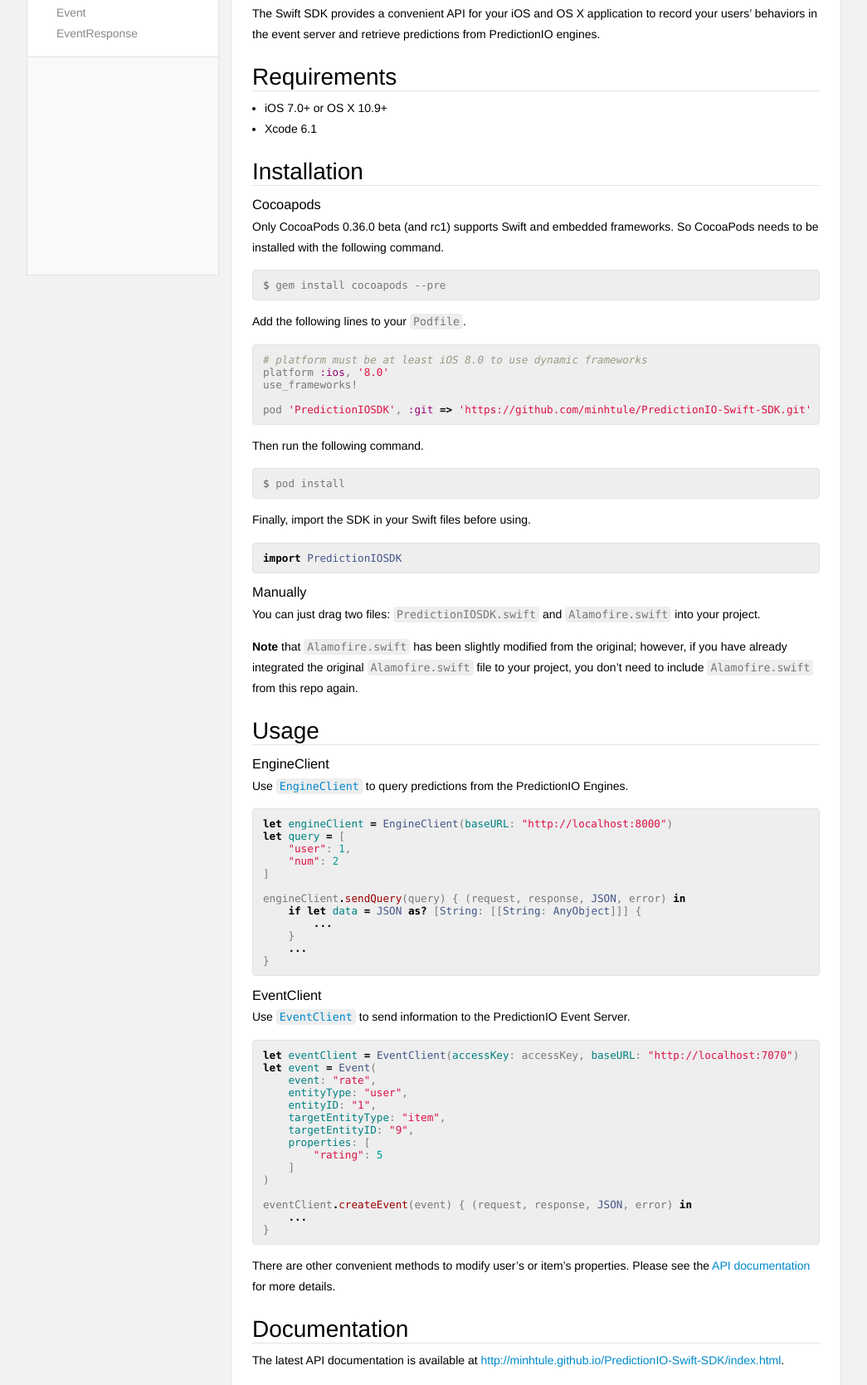
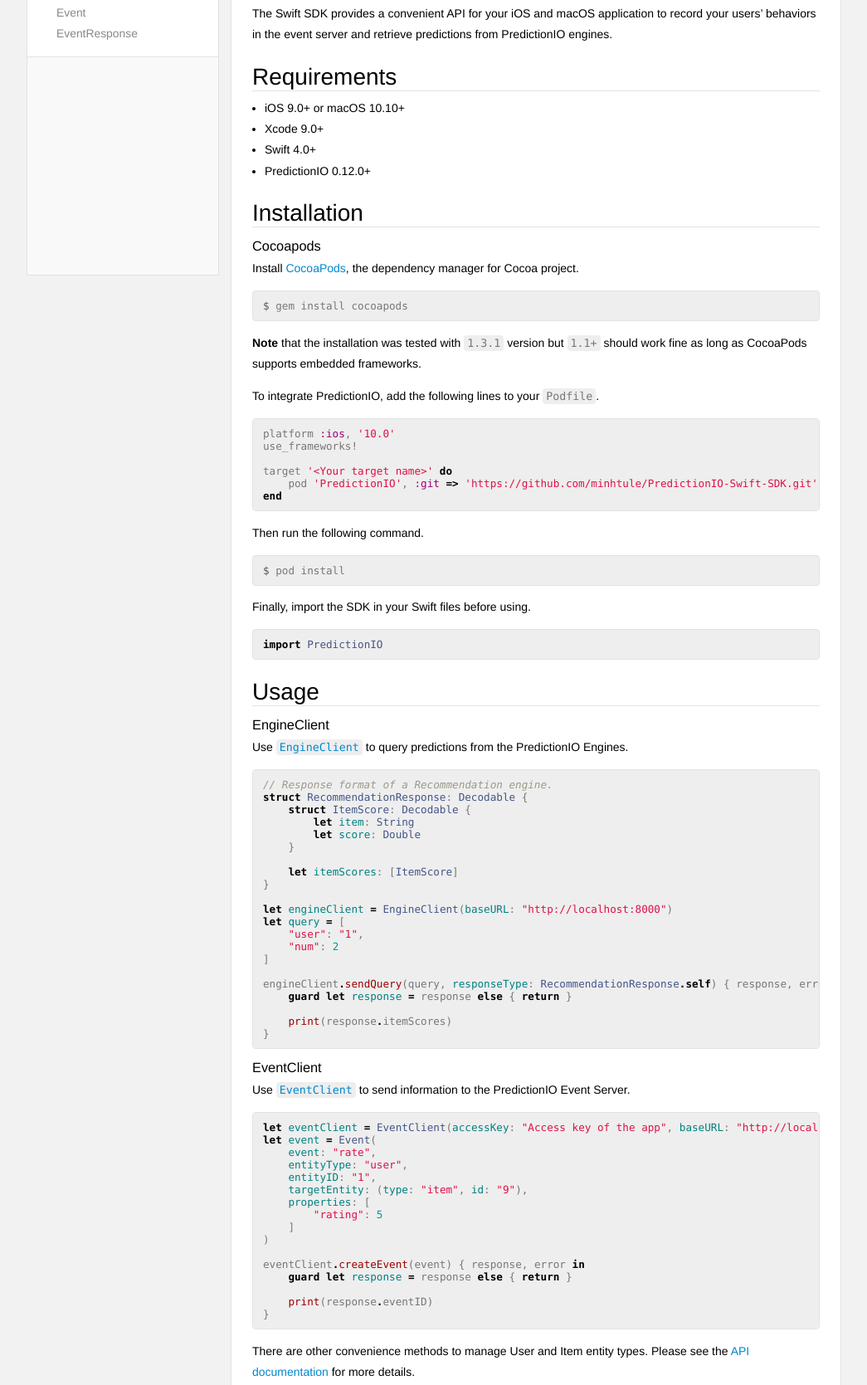
Before and after one commit to minhtule/PredictionIO-Swift-SDK, a plain HTML site: page docs/index.html in a window 1280 px wide. Shown: the part 468-2137 px from the top of the page at 83% size, without its empty margins (118-1163 px from the left). Drawn offline with Linux system fonts and the light colour scheme.

Commit message:
Update README file

```diff
--- a/docs/index.html
+++ b/docs/index.html
@@ -86,26 +86,31 @@
 
 <p><a href="https://travis-ci.org/minhtule/PredictionIO-Swift-SDK"><img src="https://travis-ci.org/minhtule/PredictionIO-Swift-SDK.svg?branch=master" alt="Build Status"></a></p>
 
-<p>The Swift SDK provides a convenient API for your iOS and OS X application to record your users&rsquo; behaviors in the event server and retrieve predictions from PredictionIO engines.</p>
+<p>The Swift SDK provides a convenient API for your iOS and macOS application to record your users&rsquo; behaviors in the event server and retrieve predictions from PredictionIO engines.</p>
 <h2 id='requirements' class='heading'>Requirements</h2>
 
 <ul>
-<li>iOS 7.0+ or OS X 10.9+</li>
-<li>Xcode 6.1</li>
+<li>iOS 9.0+ or macOS 10.10+</li>
+<li>Xcode 9.0+</li>
+<li>Swift 4.0+</li>
+<li>PredictionIO 0.12.0+</li>
 </ul>
 <h2 id='installation' class='heading'>Installation</h2>
 <h3 id='cocoapods' class='heading'>Cocoapods</h3>
 
-<p>Only CocoaPods 0.36.0 beta (and rc1) supports Swift and embedded frameworks. So CocoaPods needs to be installed with the following command.</p>
-<pre class="highlight shell"><code><span class="gp">$ </span>gem install cocoapods --pre
+<p>Install <a href="https://cocoapods.org/">CocoaPods</a>, the dependency manager for Cocoa project.</p>
+<pre class="highlight shell"><code><span class="gp">$ </span>gem install cocoapods
 </code></pre>
 
-<p>Add the following lines to your <code>Podfile</code>.</p>
-<pre class="highlight ruby"><code><span class="c1"># platform must be at least iOS 8.0 to use dynamic frameworks</span>
-<span class="n">platform</span> <span class="ss">:ios</span><span class="p">,</span> <span class="s1">'8.0'</span>
+<p><strong>Note</strong> that the installation was tested with <code>1.3.1</code> version but <code>1.1+</code> should work fine as long as CocoaPods supports embedded frameworks.</p>
+
+<p>To integrate PredictionIO, add the following lines to your <code>Podfile</code>.</p>
+<pre class="highlight ruby"><code><span class="n">platform</span> <span class="ss">:ios</span><span class="p">,</span> <span class="s1">'10.0'</span>
 <span class="n">use_frameworks!</span>
 
-<span class="n">pod</span> <span class="s1">'PredictionIOSDK'</span><span class="p">,</span> <span class="ss">:git</span> <span class="o">=&gt;</span> <span class="s1">'https://github.com/minhtule/PredictionIO-Swift-SDK.git'</span>
+<span class="n">target</span> <span class="s1">'&lt;Your target name&gt;'</span> <span class="k">do</span>
+    <span class="n">pod</span> <span class="s1">'PredictionIO'</span><span class="p">,</span> <span class="ss">:git</span> <span class="o">=&gt;</span> <span class="s1">'https://github.com/minhtule/PredictionIO-Swift-SDK.git'</span>
+<span class="k">end</span>
 </code></pre>
 
 <p>Then run the following command.</p>
@@ -113,71 +118,80 @@
 </code></pre>
 
 <p>Finally, import the SDK in your Swift files before using.</p>
-<pre class="highlight swift"><code><span class="kd">import</span> <span class="kt">PredictionIOSDK</span>
+<pre class="highlight swift"><code><span class="kd">import</span> <span class="kt">PredictionIO</span>
 </code></pre>
-<h3 id='manually' class='heading'>Manually</h3>
-
-<p>You can just drag two files: <code>PredictionIOSDK.swift</code> and <code>Alamofire.swift</code> into your project. </p>
-
-<p><strong>Note</strong> that <code>Alamofire.swift</code> has been slightly modified from the original; however, if you have already integrated the original <code>Alamofire.swift</code> file to your project, you don&rsquo;t need to include <code>Alamofire.swift</code> from this repo again.</p>
 <h2 id='usage' class='heading'>Usage</h2>
 <h3 id='engineclient' class='heading'>EngineClient</h3>
 
 <p>Use <code><a href="Classes/EngineClient.html">EngineClient</a></code> to query predictions from the PredictionIO Engines.</p>
-<pre class="highlight swift"><code><span class="k">let</span> <span class="nv">engineClient</span> <span class="o">=</span> <span class="kt">EngineClient</span><span class="p">(</span><span class="nv">baseURL</span><span class="p">:</span> <span class="s">"http://localhost:8000"</span><span class="p">)</span>
+<pre class="highlight swift"><code><span class="c1">// Response format of a Recommendation engine.</span>
+<span class="kd">struct</span> <span class="kt">RecommendationResponse</span><span class="p">:</span> <span class="kt">Decodable</span> <span class="p">{</span>
+    <span class="kd">struct</span> <span class="kt">ItemScore</span><span class="p">:</span> <span class="kt">Decodable</span> <span class="p">{</span>
+        <span class="k">let</span> <span class="nv">item</span><span class="p">:</span> <span class="kt">String</span>
+        <span class="k">let</span> <span class="nv">score</span><span class="p">:</span> <span class="kt">Double</span>
+    <span class="p">}</span>
+
+    <span class="k">let</span> <span class="nv">itemScores</span><span class="p">:</span> <span class="p">[</span><span class="kt">ItemScore</span><span class="p">]</span>
+<span class="p">}</span>
+
+<span class="k">let</span> <span class="nv">engineClient</span> <span class="o">=</span> <span class="kt">EngineClient</span><span class="p">(</span><span class="nv">baseURL</span><span class="p">:</span> <span class="s">"http://localhost:8000"</span><span class="p">)</span>
 <span class="k">let</span> <span class="nv">query</span> <span class="o">=</span> <span class="p">[</span>
-    <span class="s">"user"</span><span class="p">:</span> <span class="mi">1</span><span class="p">,</span>
+    <span class="s">"user"</span><span class="p">:</span> <span class="s">"1"</span><span class="p">,</span>
     <span class="s">"num"</span><span class="p">:</span> <span class="mi">2</span>
 <span class="p">]</span>
 
-<span class="n">engineClient</span><span class="o">.</span><span class="nf">sendQuery</span><span class="p">(</span><span class="n">query</span><span class="p">)</span> <span class="p">{</span> <span class="p">(</span><span class="n">request</span><span class="p">,</span> <span class="n">response</span><span class="p">,</span> <span class="kt">JSON</span><span class="p">,</span> <span class="n">error</span><span class="p">)</span> <span class="k">in</span>
-    <span class="k">if</span> <span class="k">let</span> <span class="nv">data</span> <span class="o">=</span> <span class="kt">JSON</span> <span class="k">as?</span> <span class="p">[</span><span class="kt">String</span><span class="p">:</span> <span class="p">[[</span><span class="kt">String</span><span class="p">:</span> <span class="kt">AnyObject</span><span class="p">]]]</span> <span class="p">{</span>
-        <span class="o">...</span>
-    <span class="p">}</span>
-    <span class="o">...</span>
+<span class="n">engineClient</span><span class="o">.</span><span class="nf">sendQuery</span><span class="p">(</span><span class="n">query</span><span class="p">,</span> <span class="nv">responseType</span><span class="p">:</span> <span class="kt">RecommendationResponse</span><span class="o">.</span><span class="k">self</span><span class="p">)</span> <span class="p">{</span> <span class="n">response</span><span class="p">,</span> <span class="n">error</span> <span class="k">in</span>
+    <span class="k">guard</span> <span class="k">let</span> <span class="nv">response</span> <span class="o">=</span> <span class="n">response</span> <span class="k">else</span> <span class="p">{</span> <span class="k">return</span> <span class="p">}</span>
+
+    <span class="nf">print</span><span class="p">(</span><span class="n">response</span><span class="o">.</span><span class="n">itemScores</span><span class="p">)</span>
 <span class="p">}</span>
 </code></pre>
 <h3 id='eventclient' class='heading'>EventClient</h3>
 
 <p>Use <code><a href="Classes/EventClient.html">EventClient</a></code> to send information to the PredictionIO Event Server.</p>
-<pre class="highlight swift"><code><span class="k">let</span> <span class="nv">eventClient</span> <span class="o">=</span> <span class="kt">EventClient</span><span class="p">(</span><span class="nv">accessKey</span><span class="p">:</span> <span class="n">accessKey</span><span class="p">,</span> <span class="nv">baseURL</span><span class="p">:</span> <span class="s">"http://localhost:7070"</span><span class="p">)</span>
+<pre class="highlight swift"><code><span class="k">let</span> <span class="nv">eventClient</span> <span class="o">=</span> <span class="kt">EventClient</span><span class="p">(</span><span class="nv">accessKey</span><span class="p">:</span> <span class="s">"Access key of the app"</span><span class="p">,</span> <span class="nv">baseURL</span><span class="p">:</span> <span class="s">"http://localhost:7070"</span><span class="p">)</span>
 <span class="k">let</span> <span class="nv">event</span> <span class="o">=</span> <span class="kt">Event</span><span class="p">(</span>
     <span class="nv">event</span><span class="p">:</span> <span class="s">"rate"</span><span class="p">,</span>
     <span class="nv">entityType</span><span class="p">:</span> <span class="s">"user"</span><span class="p">,</span>
     <span class="nv">entityID</span><span class="p">:</span> <span class="s">"1"</span><span class="p">,</span>
-    <span class="nv">targetEntityType</span><span class="p">:</span> <span class="s">"item"</span><span class="p">,</span>
-    <span class="nv">targetEntityID</span><span class="p">:</span> <span class="s">"9"</span><span class="p">,</span>
+    <span class="nv">targetEntity</span><span class="p">:</span> <span class="p">(</span><span class="nv">type</span><span class="p">:</span> <span class="s">"item"</span><span class="p">,</span> <span class="nv">id</span><span class="p">:</span> <span class="s">"9"</span><span class="p">),</span>
     <span class="nv">properties</span><span class="p">:</span> <span class="p">[</span>
         <span class="s">"rating"</span><span class="p">:</span> <span class="mi">5</span>
     <span class="p">]</span>
 <span class="p">)</span>
 
-<span class="n">eventClient</span><span class="o">.</span><span class="nf">createEvent</span><span class="p">(</span><span class="n">event</span><span class="p">)</span> <span class="p">{</span> <span class="p">(</span><span class="n">request</span><span class="p">,</span> <span class="n">response</span><span class="p">,</span> <span class="kt">JSON</span><span class="p">,</span> <span class="n">error</span><span class="p">)</span> <span class="k">in</span>
-    <span class="o">...</span>
+<span class="n">eventClient</span><span class="o">.</span><span class="nf">createEvent</span><span class="p">(</span><span class="n">event</span><span class="p">)</span> <span class="p">{</span> <span class="n">response</span><span class="p">,</span> <span class="n">error</span> <span class="k">in</span>
+    <span class="k">guard</span> <span class="k">let</span> <span class="nv">response</span> <span class="o">=</span> <span class="n">response</span> <span class="k">else</span> <span class="p">{</span> <span class="k">return</span> <span class="p">}</span>
+
+    <span class="nf">print</span><span class="p">(</span><span class="n">response</span><span class="o">.</span><span class="n">eventID</span><span class="p">)</span>
 <span class="p">}</span>
 </code></pre>
 
-<p>There are other convenient methods to modify user&rsquo;s or item&rsquo;s properties. Please see the <a href="http://minhtule.github.io/PredictionIO-Swift-SDK/index.html">API documentation</a> for more details.</p>
+<p>There are other convenience methods to manage User and Item entity types. Please see the <a href="http://minhtule.github.io/PredictionIO-Swift-SDK/index.html">API documentation</a> for more details.</p>
 <h2 id='documentation' class='heading'>Documentation</h2>
+
+<p>The documentation is generated by <a href="https://github.com/realm/jazzy">jazzy</a>. To build the documentation, run</p>
+<pre class="highlight shell"><code><span class="gp">$ </span>jazzy
+</code></pre>
 
 <p>The latest API documentation is available at <a href="http://minhtule.github.io/PredictionIO-Swift-SDK/index.html">http://minhtule.github.io/PredictionIO-Swift-SDK/index.html</a>.</p>
 <h2 id='ios-demo-app' class='heading'>iOS Demo App</h2>
 
-<p>Please follow this <a href="http://docs.prediction.io/templates/recommendation/quickstart/">quick guide</a> to start the Event Server and set up a Recommendation Engine on your local machine first.</p>
+<p>Please follow this <a href="http://predictionio.apache.org/templates/recommendation/quickstart/">quick guide</a> to start the Event Server and set up a Recommendation Engine on your local machine first.</p>
 
 <p>You also need to:</p>
 
 <ul>
-<li>Include your app&rsquo;s access key in <code>DataCollectorViewController.swift</code>.</li>
-<li>Import some data using the python script as instructed in step 4b. Alternatively, you can use the demo app to record new rating events; however, remember to re-train and deploy the engine before querying for recommendations.</li>
-<li>Run the iPhone or iPad simulator!</li>
+<li>Include your app&rsquo;s access key in <code>RatingViewController.swift</code>.</li>
+<li>Import some data using the python script as instructed in step 4. Alternatively, you can use the demo app to record new rating events; however, remember to re-train and deploy the engine before querying for recommendations.</li>
+<li>Run the simulator!</li>
 </ul>
 
 <p>There are 2 screens in the demo app:</p>
 
 <ul>
-<li><strong>Data Collector</strong>: corresponding to step <em>4a. Collecting Data</em> in the quick guide.</li>
-<li><strong>Item Recommendation</strong>: corresponding to step <em>6. Use the Engine</em> in the quick guide.</li>
+<li><strong>Rating</strong>: corresponding to step <em>4. Collecting Data</em> in the quick guide.</li>
+<li><strong>Recommendation</strong>: corresponding to step <em>6. Use the Engine</em> in the quick guide.</li>
 </ul>
 <h2 id='license' class='heading'>License</h2>
 
```
Also changed, not shown: docs/docsets/PredictionIO.docset/Contents/Resources/Documents/index.html (+48 -34 lines), 2 other files.
